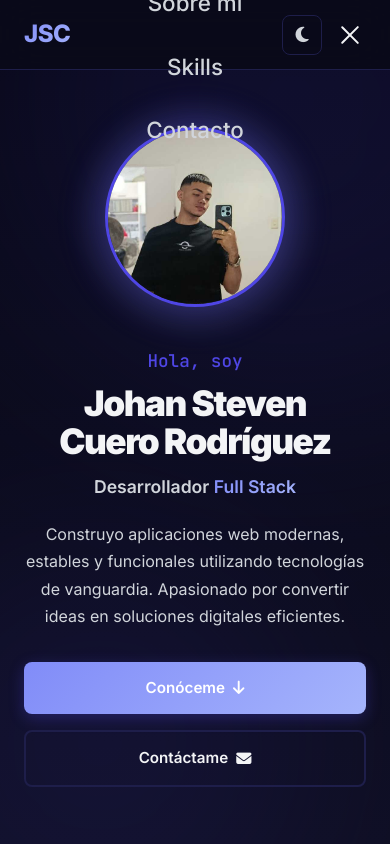
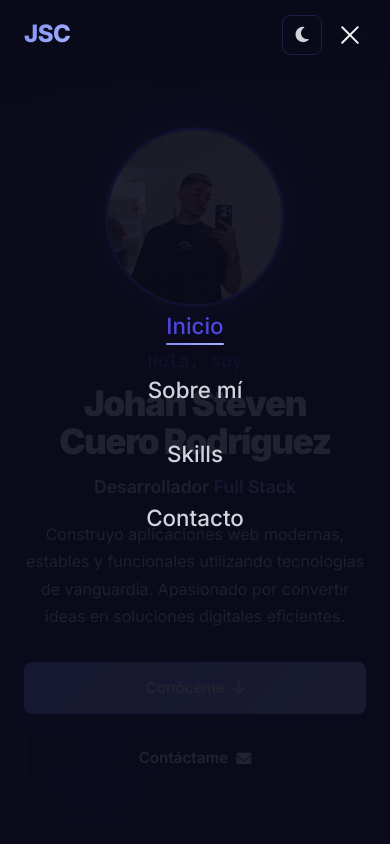
Before and after one commit to Jostcuro/Portafolio_Personal_JohanSteven, a plain HTML site: page index.html in a window 390 px wide. Both pictures are taken after a click on the button 350 px from the left and 34 px from the top of the page. Shown: the top 844 px of the page. Drawn offline with Linux system fonts and the light colour scheme.

Commit message:
style: mejorar la navegación del menú con ajustes de posición y diseño

```diff
--- a/styles/style.css
+++ b/styles/style.css
@@ -662,13 +662,20 @@ img { max-width: 100%; height: auto; display: block; }
 
   .nav-menu {
     position: fixed;
-    inset: 0;
+    top: 0;
+    left: 0;
+    width: 100%;
+    height: 100dvh;
+    overflow-x: hidden;
+    overflow-y: auto;
+    -webkit-overflow-scrolling: touch;
     background: var(--bg-nav);
     backdrop-filter: blur(20px);
     -webkit-backdrop-filter: blur(20px);
     display: flex;
     align-items: center;
     justify-content: center;
+    padding: 80px 24px;
     opacity: 0;
     visibility: hidden;
     transition: all 0.4s ease;
```
